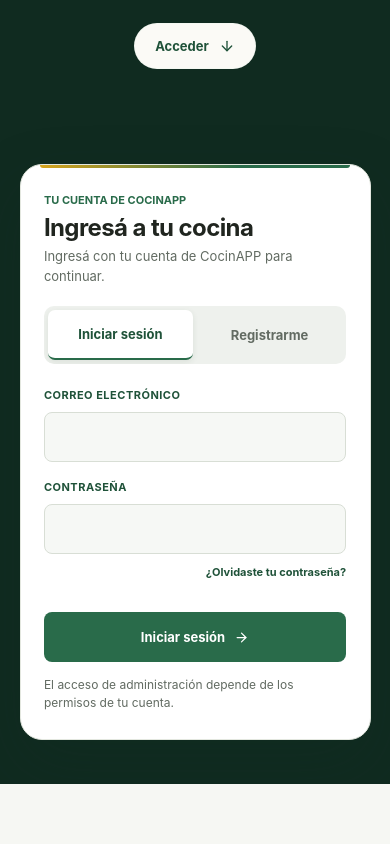
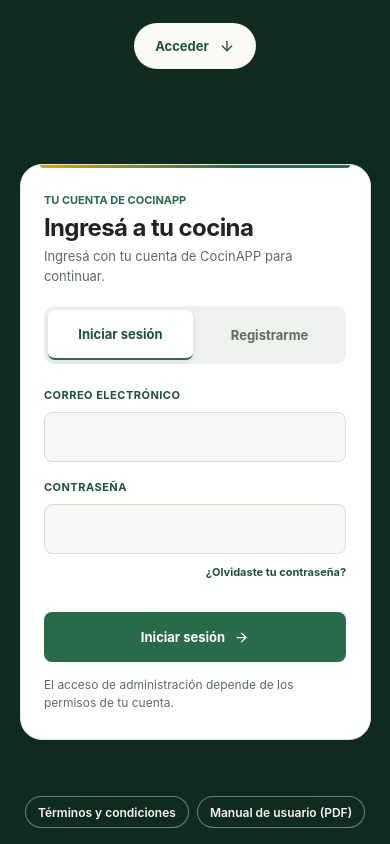
Before and after one commit to Carlos-Traverso/CocinApp, a React (Vite) app in the folder frontend/: page / in a window 390 px wide. Shown: the part 724-1568 px from the top of the page. Before the commit the page ends 1508 px from the top, so only its background shows below. Built offline with nearby package versions, Linux system fonts and the light colour scheme; no server answers.

Commit message:
feat(welcome): add user manual and terms of use
Add both resources to a compact footer within the desktop viewport.

```diff
--- a/frontend/src/pages/WelcomePage.tsx
+++ b/frontend/src/pages/WelcomePage.tsx
@@ -34,6 +34,7 @@ function validationMessage(field: HTMLInputElement): string {
 export function WelcomePage() {
   const isDesktop = useSyncExternalStore(subscribeToDesktopLayout, isDesktopLayout)
   const accessDialog = useRef<HTMLDialogElement>(null)
+  const termsDialog = useRef<HTMLDialogElement>(null)
   const [mode, setMode] = useState<AccessMode>('login')
   const [name, setName] = useState('')
   const [email, setEmail] = useState('')
@@ -151,6 +152,44 @@ export function WelcomePage() {
             </section>
           </div>
         )}
+        <footer className="welcome-footer">
+          <button aria-haspopup="dialog" className="welcome-footer-link" onClick={() => termsDialog.current?.showModal()} type="button">
+            Términos y condiciones
+          </button>
+          <a className="welcome-footer-link" href="/manual-de-usuario.pdf" target="_blank" rel="noopener noreferrer">
+            Manual de usuario (PDF)
+          </a>
+        </footer>
+        <dialog aria-labelledby="welcome-terms-title" className="welcome-terms-dialog" ref={termsDialog}>
+          <div className="welcome-terms-heading">
+            <h2 id="welcome-terms-title">Términos y condiciones</h2>
+            <form method="dialog">
+              <button className="button button-quiet" type="submit">Cerrar</button>
+            </form>
+          </div>
+          <div className="welcome-terms-content">
+            <section>
+              <h3>Uso de CocinAPP</h3>
+              <p>CocinAPP te permite organizar tu despensa y tus compras, planificar comidas, consultar recetas y registrar preparaciones. Revisá las cantidades y los datos de tu despensa antes de usar una lista o descontar ingredientes.</p>
+            </section>
+            <section>
+              <h3>Tu cuenta</h3>
+              <p>Usá un correo al que tengas acceso y mantené tu contraseña en privado. Si perdés el acceso, usá la recuperación de contraseña disponible en la pantalla de ingreso.</p>
+            </section>
+            <section>
+              <h3>Recetas y sugerencias</h3>
+              <p>Las porciones, los tiempos y los valores nutricionales son orientativos. Las etiquetas dietéticas describen los ingredientes declarados. Revisá los rótulos y las condiciones de preparación para evitar la contaminación cruzada.</p>
+            </section>
+            <section>
+              <h3>Uso responsable</h3>
+              <p>Usá tu propia cuenta y respetá la privacidad de otras personas. Evitá interferir con el funcionamiento de la aplicación o intentar acceder a cuentas o datos ajenos.</p>
+            </section>
+            <section>
+              <h3>Tus derechos</h3>
+              <p>Conservás los derechos que te reconoce la legislación aplicable.</p>
+            </section>
+          </div>
+        </dialog>
       </div>
     </main>
   )
--- a/frontend/src/styles/welcome.css
+++ b/frontend/src/styles/welcome.css
@@ -31,6 +31,105 @@
 
 .welcome-hero picture {
   display: contents;
+}
+
+.welcome-footer {
+  grid-area: footer;
+  display: flex;
+  flex-wrap: wrap;
+  align-items: center;
+  justify-content: flex-end;
+  gap: 8px;
+}
+
+.welcome-footer-link {
+  display: inline-flex;
+  min-height: 32px;
+  align-items: center;
+  border: 1px solid #eaf3ec70;
+  border-radius: 999px;
+  background: #102b20;
+  padding-inline: 12px;
+  color: #fbfaf6;
+  font-size: 12px;
+  font-weight: 600;
+  cursor: pointer;
+}
+
+.welcome-footer-link:hover {
+  background: var(--green-dark);
+}
+
+.welcome-footer-link:focus-visible {
+  outline-color: var(--green-soft);
+}
+
+.welcome-terms-dialog {
+  width: min(560px, calc(100% - 32px));
+  max-height: calc(100dvh - 32px);
+  margin: auto;
+  overflow: hidden;
+  border: 1px solid var(--line);
+  border-radius: 20px;
+  background: var(--surface);
+  padding: 0;
+  color: var(--ink);
+  box-shadow: 0 24px 60px #102b204d;
+}
+
+.welcome-terms-dialog[open] {
+  display: flex;
+  flex-direction: column;
+}
+
+.welcome-terms-dialog::backdrop {
+  background: #102b20a6;
+}
+
+html:has(.welcome-terms-dialog[open]) {
+  overflow: hidden;
+}
+
+.welcome-terms-heading {
+  display: flex;
+  align-items: center;
+  justify-content: space-between;
+  gap: 12px;
+  border-bottom: 1px solid var(--line);
+  padding: 16px clamp(16px, 4vw, 24px);
+}
+
+.welcome-terms-heading h2 {
+  margin: 0;
+  color: var(--green-dark);
+  font-size: clamp(18px, 4vw, 23px);
+}
+
+.welcome-terms-heading .button {
+  min-height: 36px;
+}
+
+.welcome-terms-content {
+  min-height: 0;
+  overflow-y: auto;
+  overscroll-behavior: contain;
+  padding: 20px clamp(16px, 4vw, 24px);
+}
+
+.welcome-terms-content section + section {
+  margin-top: 18px;
+}
+
+.welcome-terms-content h3 {
+  margin: 0 0 5px;
+  font-size: 15px;
+}
+
+.welcome-terms-content p {
+  margin: 0;
+  color: var(--muted);
+  font-size: 14px;
+  line-height: 1.55;
 }
 
 .welcome-access-link.button {
@@ -224,6 +323,11 @@
 }
 
 @media (width > 1024px) {
+  .welcome-page {
+    height: 100dvh;
+    grid-template-rows: minmax(0, 1fr);
+  }
+
   .welcome-photo {
     /* Match the bowl's top and bottom margins to the margin at its left rim. */
     inset: -4.9% auto auto 0;
@@ -242,11 +346,11 @@
 
   .welcome-layout {
     width: min(100%, 1560px);
-    grid-template-areas: '. brand' '. intro' '. link';
+    grid-template-areas: '. .' '. brand' '. intro' '. link' '. .' 'footer footer';
     grid-template-columns: minmax(0, 1fr) minmax(280px, 440px);
-    align-content: center;
-    gap: 24px;
-    padding: clamp(30px, 6vh, 64px) clamp(36px, 10vw, 168px);
+    grid-template-rows: minmax(0, 1fr) auto auto auto minmax(0, 1fr) auto;
+    gap: clamp(8px, 3vh, 24px) 24px;
+    padding: 0 clamp(36px, 10vw, 168px) 14px;
   }
 
   .welcome-intro h1 {
@@ -305,9 +409,14 @@
     --welcome-gutter: clamp(16px, 5vw, 28px);
 
     width: 100%;
-    grid-template-areas: 'hero' 'access';
+    grid-template-areas: 'hero' 'access' 'footer';
     grid-template-columns: minmax(0, 1fr);
-    grid-template-rows: auto 1fr;
+    grid-template-rows: auto 1fr auto;
+  }
+
+  .welcome-footer {
+    justify-content: center;
+    padding: 12px var(--welcome-gutter) max(16px, env(safe-area-inset-bottom));
   }
 
   .welcome-hero {
```
Also changed, not shown: 2 other files (tests, documents, lock files or other folders).
